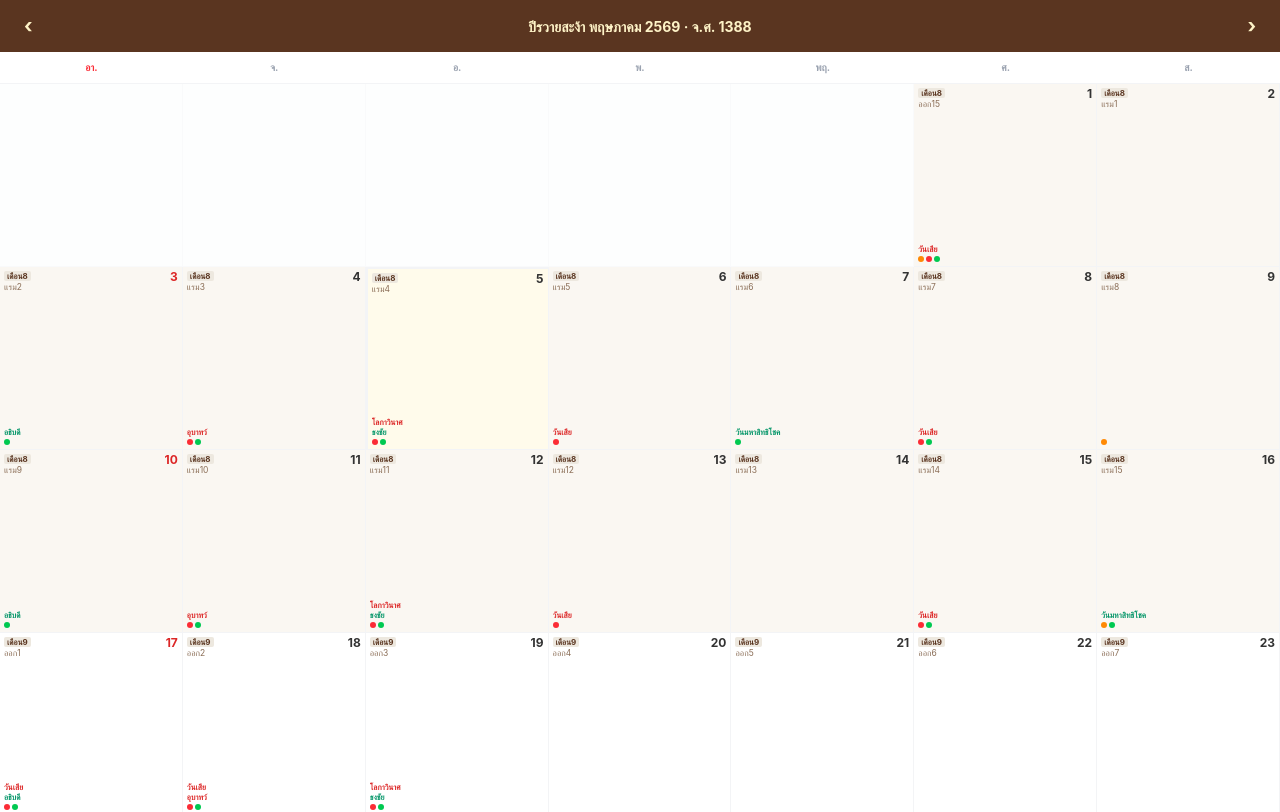
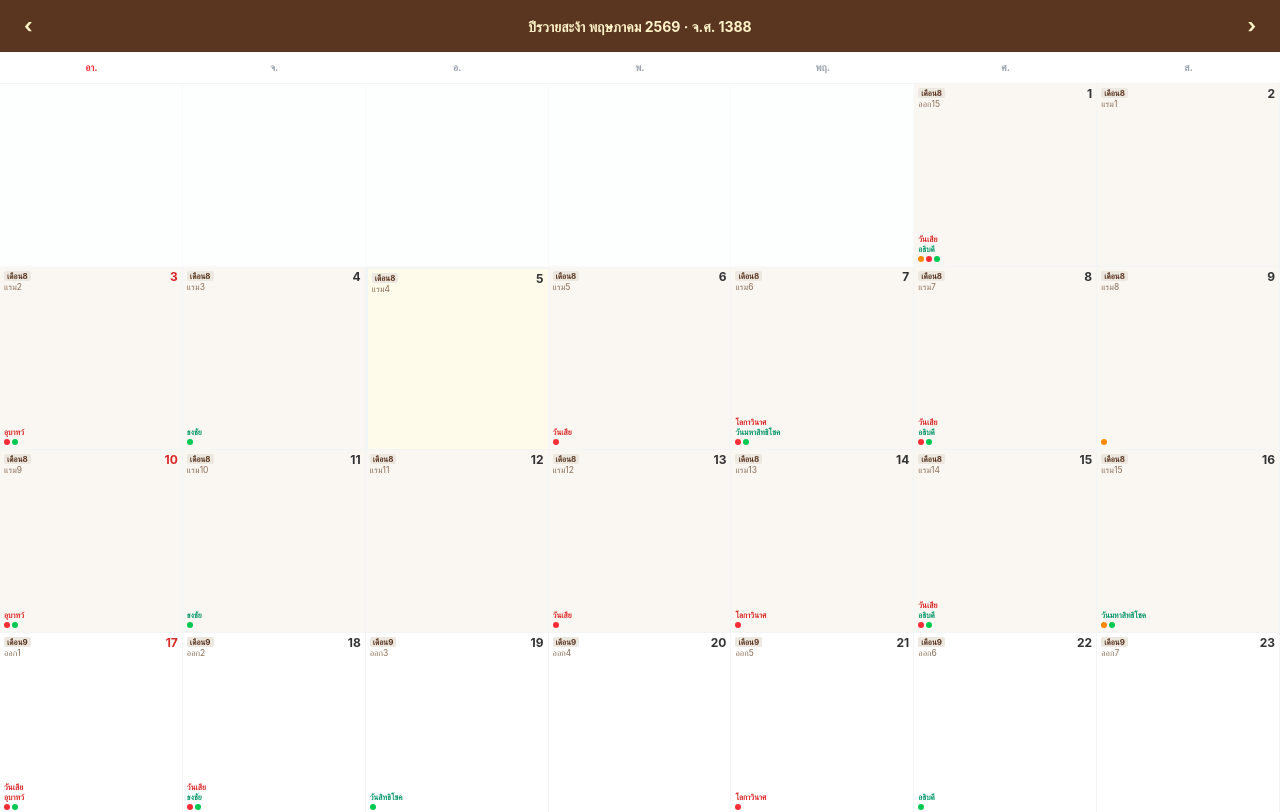
Before and after one commit to aiwonsi-debug/Lanna-Calendar, a React (Vite) app: page / in a window 1280 px wide. Shown: the top 812 px of the page. Built offline with nearby package versions, Linux system fonts and the light colour scheme; the HTML template or start-up script is replaced by a standard one.

Commit message:
Feat: implementation dynamic Kalayok logic based on Chulasakarat year

```diff
--- a/generate-v2-data.js
+++ b/generate-v2-data.js
@@ -120,6 +120,19 @@ function getLannaDate(date) {
 
   const isSitthi = !!sitthi;
   const isWanMai = currentKham === 1 && currentPhase === 'ออก';
+  // Use April of the current Gregorian year to determine CS for Songkran
+  const csForSongkran = date.getFullYear() - (date.getMonth() < 3 ? 639 : 638);
+  const baseHarkun = Math.floor((1386 * 292207 + 373) / 800);
+  const currentHarkun = Math.floor((csForSongkran * 292207 + 373) / 800);
+  const currentFraction = ((csForSongkran * 292207 + 373) % 800) / 800;
+
+  const diffDaysFromBase = currentHarkun - baseHarkun;
+  const basePhayaWan2024 = new Date(2024, 3, 16).getTime();
+  const thaloengSokExactTime = basePhayaWan2024 + diffDaysFromBase * 86400000 + currentFraction * 86400000;
+
+  const phayaWanDate = new Date(thaloengSokExactTime);
+  const cs = (date.getTime() >= phayaWanDate.getTime()) ? (date.getFullYear() - 638) : (date.getFullYear() - 639);
+
   const thongChaiDow = ((cs * 10) + 3) % 7;
   const athipadiDow = (cs % 498) % 7;
   const ubatDow = ((cs * 10) + 2) % 7;
--- a/src/utils/lannaCalc.ts
+++ b/src/utils/lannaCalc.ts
@@ -223,15 +223,17 @@ export function getLannaDate(date: Date) {
   })(dow, currentKham);
 
   const isSitthi = !!sitthi;
-  const thongChaiDow = ((cs * 10) + 3) % 7;
-  const athipadiDow = (cs % 498) % 7;
-  const ubatDow = ((cs * 10) + 2) % 7;
-  const lokawinatDow = (cs + 1120) % 7;
+  // Kalayok (กาลโยค) Calculation
+  // Bases: ThongChai=(CS*10+3), Athipadi=(CS*137+5), Ubat=(CS*10+2), Lokawinat=(CS*1123+6)
+  // Day: Base % 7 (1=Sun, 2=Mon, 3=Tue, 4=Wed, 5=Thu, 6=Fri, 0=Sat)
+  // Map to JS getDay(): (Result % 7 - 1 + 7) % 7
+  const getKalayokDow = (base: number) => (base % 7 - 1 + 7) % 7;
 
-  const isThongChai = dow === thongChaiDow;
-  const isAthipadi = dow === athipadiDow;
-  const isUbat = dow === ubatDow;
-  const isLokawinat = dow === lokawinatDow;
+  const isThongChai = dow === getKalayokDow(cs * 10 + 3);
+  const isAthipadi = dow === getKalayokDow(cs * 137 + 5);
+  const isUbat = dow === getKalayokDow(cs * 10 + 2);
+  const isLokawinat = dow === getKalayokDow(cs * 1123 + 6);
+
   const isWanMai = currentKham === 1 && currentPhase === 'ออก';
   let isSia = isSiaRaw;
 
```
